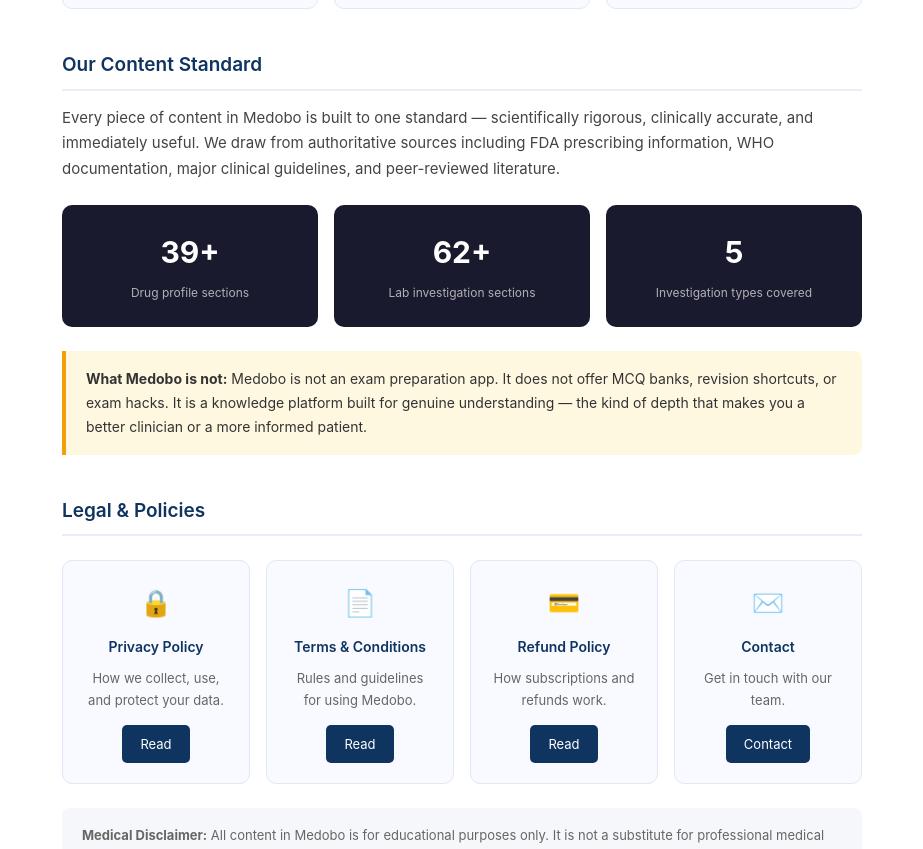
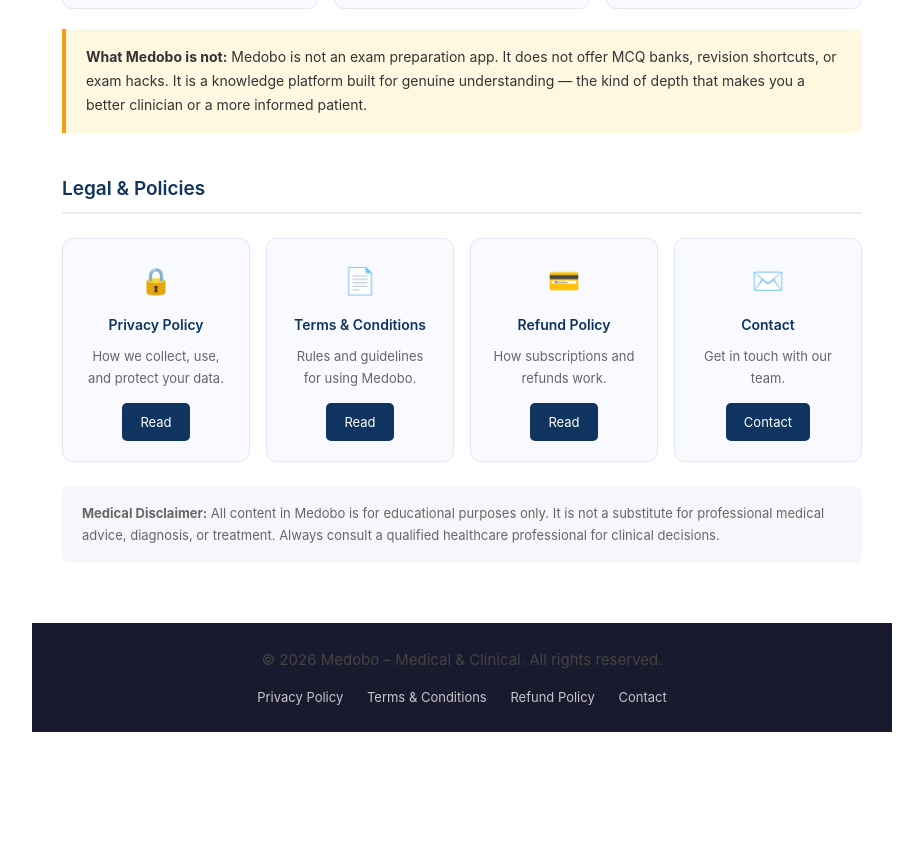
Before and after one commit to MuzammilBhura/Medobo, a plain HTML site: page index.html in a window 1280 px wide. Shown: the part 1494-2343 px from the top of the page, without its empty margins (178-1101 px from the left). After the commit the page ends 2226 px from the top, so only its background shows below. Drawn offline with Linux system fonts and the light colour scheme.

Commit message:
Update index.html

```diff
--- a/index.html
+++ b/index.html
@@ -96,13 +96,7 @@
             <div class="module"><div class="icon">📖</div><h3>Terminology Dictionary</h3><p>A searchable library of medical terms with word breakdowns, definitions, clinical context, variants, linked diseases, and associated drugs.</p></div>
         </div>
 
-        <h2>Our Content Standard</h2>
-        <p>Every piece of content in Medobo is built to one standard — scientifically rigorous, clinically accurate, and immediately useful. We draw from authoritative sources including FDA prescribing information, WHO documentation, major clinical guidelines, and peer-reviewed literature.</p>
-        <div class="stats">
-            <div class="stat"><span class="num">39+</span><span class="label">Drug profile sections</span></div>
-            <div class="stat"><span class="num">62+</span><span class="label">Lab investigation sections</span></div>
-            <div class="stat"><span class="num">5</span><span class="label">Investigation types covered</span></div>
-        </div>
+
 
         <div class="not-box"><strong>What Medobo is not:</strong> Medobo is not an exam preparation app. It does not offer MCQ banks, revision shortcuts, or exam hacks. It is a knowledge platform built for genuine understanding — the kind of depth that makes you a better clinician or a more informed patient.</div>
 
```
